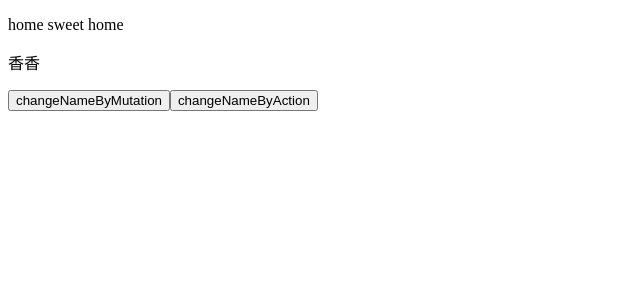
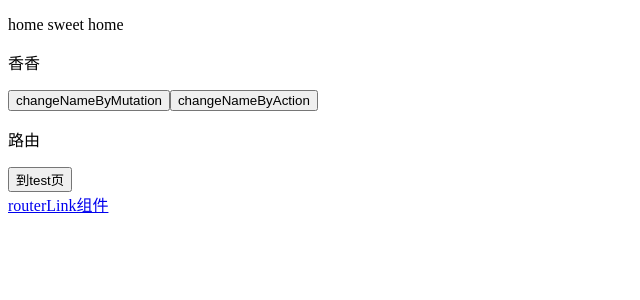
Before and after one commit to MaoErLii/next-vue_learning, a Vue app: page / in a window 1280 px wide. Shown: the top 300 px of the page, without its empty margins (0-640 px from the left). Built offline with nearby package versions, Linux system fonts and the light colour scheme.

Commit message:
A vue router 功能应用

```diff
--- a/src/pages/home/index.jsx
+++ b/src/pages/home/index.jsx
@@ -1,12 +1,13 @@
 import { onMounted } from "vue"
+import { RouterLink, useRouter } from "vue-router";
 import { useStore } from 'vuex'
 
 const Home = {
     setup() {
         const store =useStore();
+        const router = useRouter();
 
         onMounted(() => {
-            console.log(store)
         })
 
         function getName() {
@@ -21,17 +22,31 @@ const Home = {
             store.dispatch('home/asyncHahaha', 'action入参')
         }
 
+        function jumpToTest() {
+            router.push('/test')
+        }
+
         return () => (
+            <>
                 <div>
                     <p>home sweet home</p>
                     <p>{getName()}</p>
-                <button onClick={() => {changeNameByMutation()}}>
+                    <button onClick={_ => changeNameByMutation()}>
                         changeNameByMutation
                     </button>
-                <button onClick={() => {changeNameByAction()}}>
+                    <button onClick={_ => changeNameByAction()}>
                         changeNameByAction
                     </button>
                 </div>
+                <div>
+                    <p>路由</p>
+                    <button onClick={_=>jumpToTest()}>到test页</button>
+                    <br></br>
+                    <RouterLink to="/test">
+                        routerLink组件
+                    </RouterLink>
+                </div>
+            </>
         )
     }
 }
--- a/src/pages/test/index.jsx
+++ b/src/pages/test/index.jsx
@@ -13,11 +13,16 @@ const Test = {
             !num && this.$store.dispatch('counter/asyncIncrease')
             num < 0 && this.$store.dispatch('counter/asyncIncrease', num)
             num > 0 && this.$store.dispatch('counter/asyncIncrease', num)
+        },
+        goBack(num) {
+            num && this.$router.go(-num);
+            !num && this.$router.go(-1);
         }
     },
 
     render() {
         return (
+            <>
                 <div>
                     <p>
                         test page
@@ -31,6 +36,8 @@ const Test = {
                     <button onClick={_=> this.increaseByAction(-1)}>-1 by action</button>
                     <button onClick={_=> this.increaseByAction(10)}>+10 by action</button>
                 </div>
+                <button onClick={_=> this.goBack()}>返回上一页</button>
+            </>
         )
     }
 }
```
Lines whose indentation alone changed are shown as unchanged.
